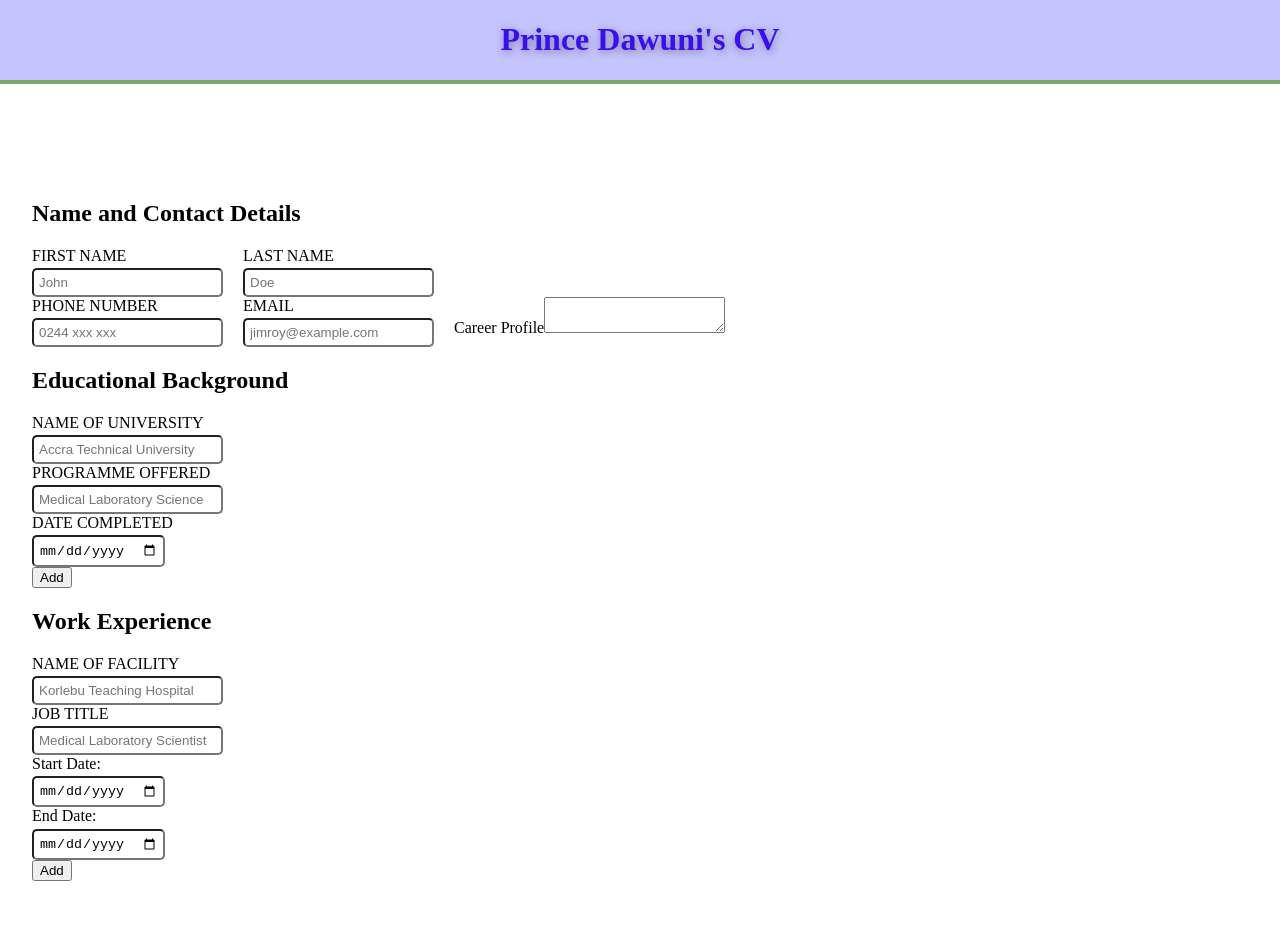
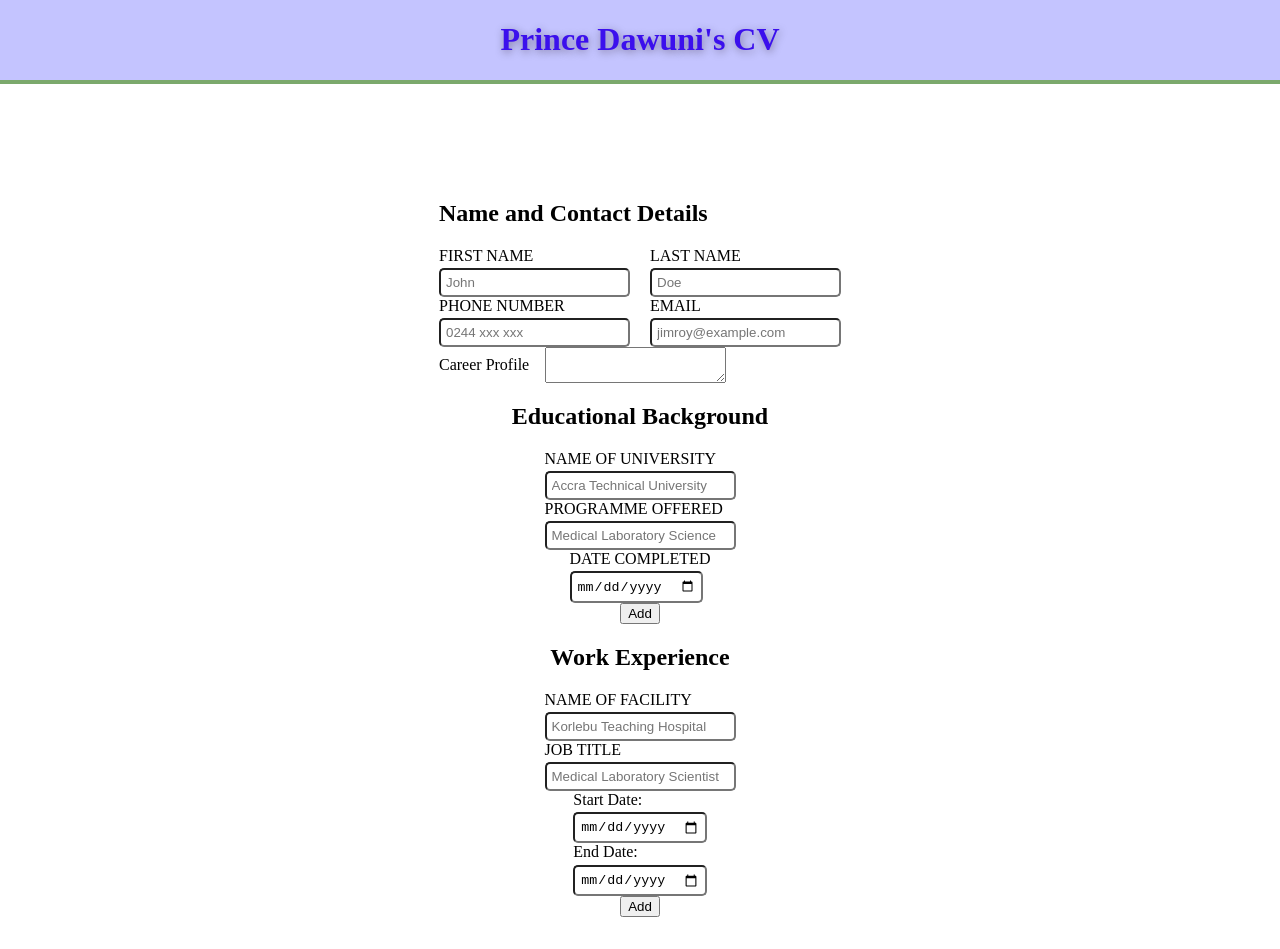
Before and after one commit to Devkass7/CV-APP, a React (Vite) app in the folder cv-app/: page / in a window 1280 px wide. Before the commit the page ends 913 px from the top, so only its background shows below. Built offline with nearby package versions, Linux system fonts and the light colour scheme.

Commit message:
refactor(General): restructure markup and add

```diff
--- a/cv-app/src/components/Forms/General.jsx
+++ b/cv-app/src/components/Forms/General.jsx
@@ -1,6 +1,6 @@
 export default function General() {
   return (
-    <>
+    <div className="personal">
       <h2>Name and Contact Details</h2>
       <div className="names">
         <div>
@@ -24,12 +24,12 @@ export default function General() {
           <label htmlFor="email">EMAIL</label>
           <input type="email" id="email" placeholder="jimroy@example.com" />
         </div>
+      </div>
 
-        <div>
-          <label htmlFor="profile">Career Profile</label>
-          <textarea name="profile" id="profile"></textarea>
-        </div>
+      <div className="careerProfile">
+        <label htmlFor="profile">Career Profile</label>
+        <textarea name="profile" id="profile"></textarea>
       </div>
-    </>
+    </div>
   );
 }
--- a/cv-app/src/styles.css
+++ b/cv-app/src/styles.css
@@ -12,6 +12,7 @@ header{
     border-bottom: 4px solid rgba(70, 150, 1, 0.575);
 
 
+
     h1{
         color: #3b0fed;
         text-shadow: 1px 2px 9px #13040465;
@@ -24,6 +25,10 @@ header{
 form{
     margin-top: 4rem;
     padding: 2rem;
+    display: flex;
+    justify-content: center;
+    align-items: center;
+    flex-direction: column;
 
 
     input{
@@ -41,3 +46,10 @@ form{
     display: flex;
     gap:20px
 }
+
+.careerProfile{
+  display: flex;
+ align-items: center;
+ gap: 1em;
+
+}
```
